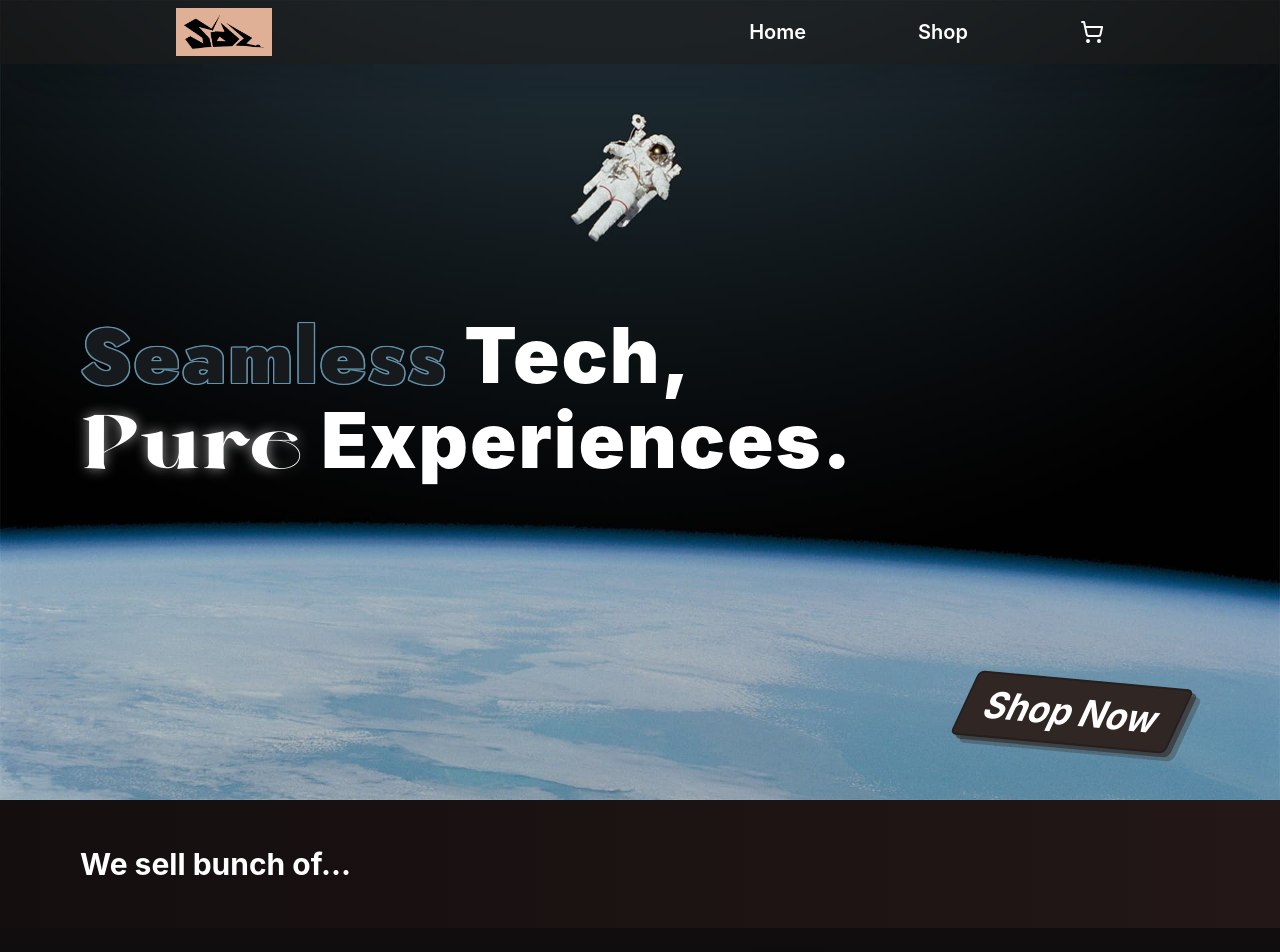
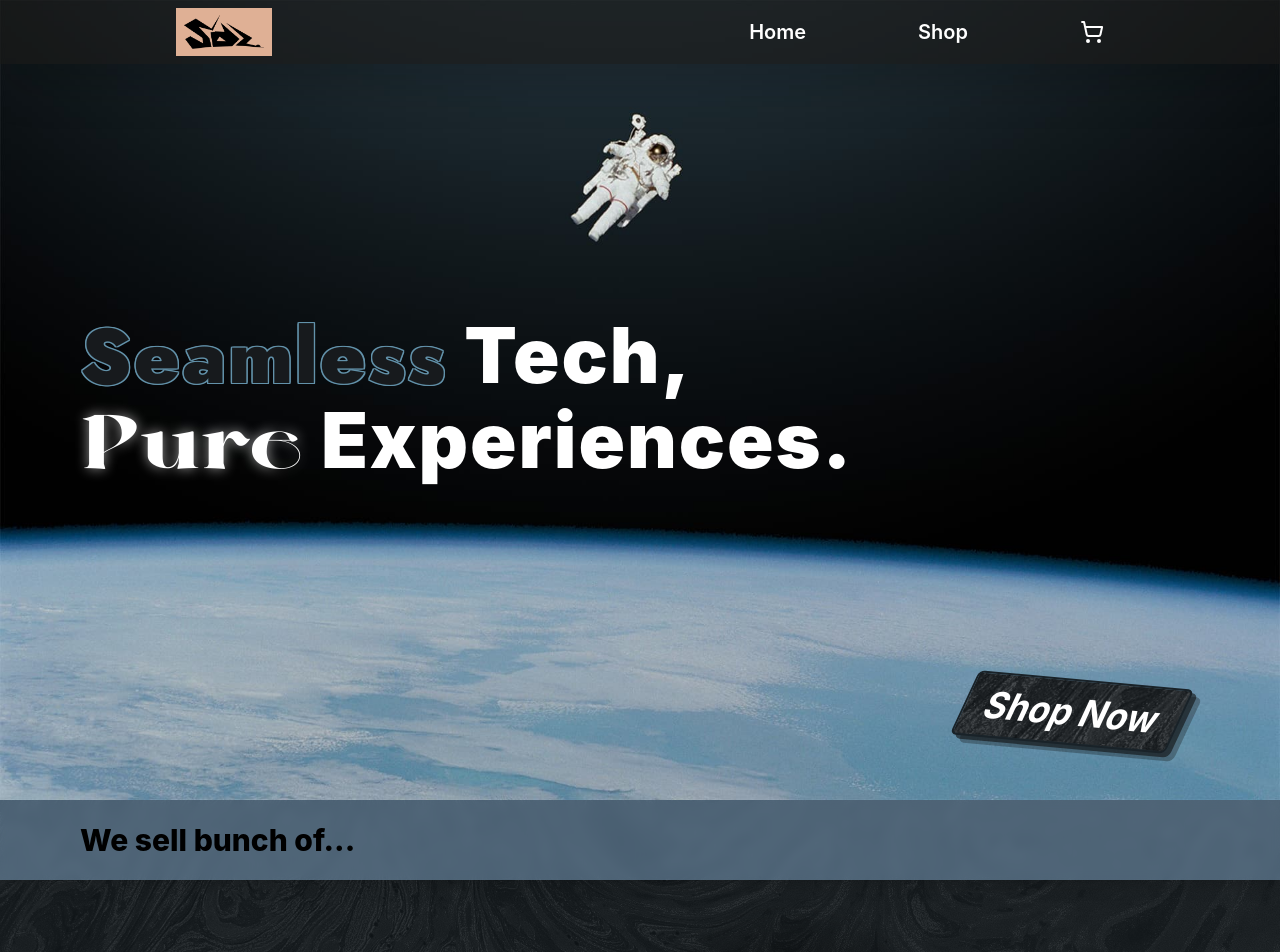
Before and after one commit to Vincent0103/shopping-cart, a React (Vite) app: page / in a window 1280 px wide. Shown: the top 952 px of the page. Built offline with nearby package versions, Linux system fonts and the light colour scheme.

Commit message:
Improve UI

```diff
--- a/src/App.jsx
+++ b/src/App.jsx
@@ -2,6 +2,7 @@ import { ShoppingCart } from "lucide-react";
 import BgWallpaperJPG from "./assets/bgHomepage.jpg";
 import BrandLogo from "./assets/logo.png";
 import CategoriesShowcase from "./categoriesShowcase/CategoriesShowcase";
+import AbstractWallpaper from "./assets/abstractWallpaperBlued.jpg";
 
 function App() {
   return (
@@ -46,21 +47,24 @@ function App() {
               type="button"
             >
               <p
+                style={{
+                  backgroundImage: `url("${AbstractWallpaper}")`
+                }}
                 className="text-4xl max-lg:text-2xl max-sm:text-base font-bold z-0 -skew-x-[25deg]
-            skew-y-[5deg] w-56 h-16 max-lg:w-36 max-lg:h-10 max-sm:w-24 max-sm:h-6 bg-[#302724]
-            border-2 border-[#261F1D] rounded-md flex justify-center items-center
+            skew-y-[5deg] w-56 h-16 max-lg:w-36 max-lg:h-10 max-sm:w-24 max-sm:h-6 bg-[#2b3a43]
+            border-2 border-[#192228] rounded-md flex justify-center items-center
             transition-transform group-hover:translate-x-1.5 group-hover:translate-y-1.5
             max-sm:group-hover:translate-x-1 max-sm:group-hover:translate-y-1"
               >
                 Shop Now
               </p>
               <div
-                className="absolute size-full bg-[#302724]/60 top-1 left-1 max-sm:top-0.5 max-sm:left-0.5
+                className="absolute size-full bg-[#0f1010]/60 top-1 left-1 max-sm:top-0.5 max-sm:left-0.5
                 rounded-md -z-[1] -skew-x-[25deg] skew-y-[5deg] transition-transform group-hover:translate-x-0.5
                 group-hover:translate-y-0.5"
               ></div>
               <div
-                className="absolute size-full bg-[#302724]/30 top-2 left-2 max-sm:top-1 max-sm:left-1
+                className="absolute size-full bg-[#0f1010]/30 top-2 left-2 max-sm:top-1 max-sm:left-1
                 rounded-md -z-[1] -skew-x-[25deg] skew-y-[5deg]"
               ></div>
             </button>
--- a/src/categoriesShowcase/CategoriesShowcase.jsx
+++ b/src/categoriesShowcase/CategoriesShowcase.jsx
@@ -5,15 +5,29 @@ import LaptopPNG from "../assets/laptop.png";
 import LaptopWEBP from "../assets/laptop.webp";
 import SpeakerPNG from "../assets/speaker.png";
 import SpeakerWEBP from "../assets/speaker.webp";
+import abstractWallpaper from "../assets/abstractWallpaper.jpg";
 
 const CategoriesShowcase = () => (
-  <section className="w-full">
-    <div className="bg-gradient-to-r from-[#140E0E] to-[#231717] w-full h-32 px-20 flex justify-center items-center">
+  <section className="relative w-full bg-[#161f24]">
+    <div
+      style={{
+        backgroundImage: `url(${abstractWallpaper})`,
+        backgroundSize: "cover",
+      }}
+      className="absolute inset-0 size-full opacity-40"
+    ></div>
+    <div
+      className="bg-[#81A7CA]/50 text-black
+    w-full h-28 max-2xl:h-20 max-lg:h-12 px-20 flex justify-center items-center
+    backdrop-blur-sm shadow-lg"
+    >
       <div className="max-w-screen-2xl w-full flex items-center">
-        <h2 className="text-5xl max-2xl:text-3xl max-lg:text-xl font-bold">We sell bunch of...</h2>
+        <h2 className="text-5xl max-2xl:text-3xl max-lg:text-xl font-extrabold">
+          We sell bunch of...
+        </h2>
       </div>
     </div>
-    <div className="bg-[#0F0D0D] flex flex-col justify-center items-center">
+    <div className={`flex flex-col justify-center items-center`}>
       <div className="max-w-screen-2xl w-full flex flex-col justify-center items-center">
         <Product
           imgSrcs={[HeadphonesWEBP, HeadphonesPNG]}
@@ -24,13 +38,17 @@ const CategoriesShowcase = () => (
           imgSrcs={[LaptopWEBP, LaptopPNG]}
           text={"LAPTOPS"}
           imgDirection={"left"}
-          additionalImgStyles={"relative size-[25%] max-xl:size-52 max-md:size-36 max-sm:size-28 flex justify-center items-center"}
+          additionalImgStyles={
+            "relative size-[25%] max-xl:size-52 max-md:size-36 max-sm:size-28 flex justify-center items-center"
+          }
         />
         <Product
           imgSrcs={[SpeakerWEBP, SpeakerPNG]}
           text={"SPEAKERS"}
           imgDirection={"right"}
-          additionalImgStyles={"relative size-[25%] max-xl:size-52 max-md:size-36 max-sm:size-28 flex justify-center items-center"}
+          additionalImgStyles={
+            "relative size-[25%] max-xl:size-52 max-md:size-36 max-sm:size-28 flex justify-center items-center"
+          }
           additionalContainerStyles={"mt-6 max-2xl:mt-0"}
         />
       </div>
--- a/src/categoriesShowcase/Product.jsx
+++ b/src/categoriesShowcase/Product.jsx
@@ -7,7 +7,7 @@ const Product = ({
   imgDirection,
 }) => {
   const Picture = () => (
-    <picture className={`${additionalImgStyles} pointer-events-none`}>
+    <picture className={`${additionalImgStyles} pointer-events-none select-none`}>
       <source srcSet={imgSrcs[0]} type="image/webp" />
       <img className="object-cover" src={imgSrcs[1]} alt="" />
     </picture>
```
Also changed, not shown: src/assets/abstractWallpaper.jpg (added), src/assets/abstractWallpaperBlued.jpg (added).
